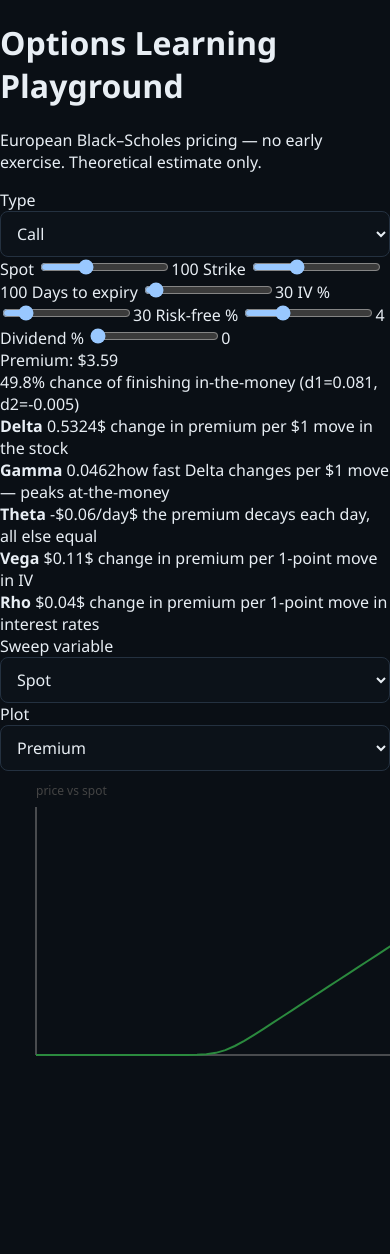
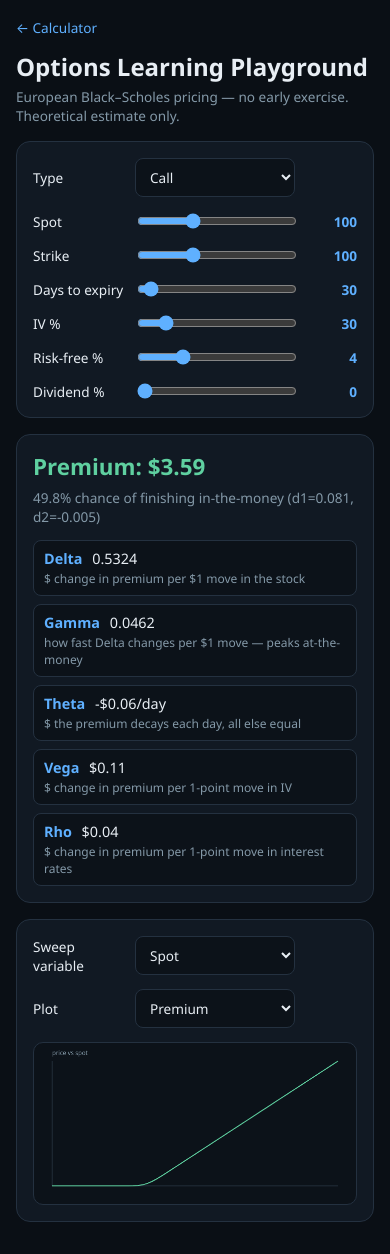
Before and after one commit to iampossiblyatwork/OptionCalculator, a Flask app: page /playground in a window 390 px wide; the page is wider, and only the part inside the window is pictured. Before the commit the page ends 1056 px from the top of that part, so only its background shows below. Run offline with Flask 3, Linux system fonts and the light colour scheme.

Commit message:
Style the learning playground (was shipped unstyled)
The /playground page had no CSS for its controls, Greeks, or sweep chart,
so on mobile the labels, sliders, and values collapsed into an unreadable
run-on jumble. Add scoped playground styling: each control is a clean
label / slider / value row (two columns on wider screens), the Greeks
render as cards with the name and value inline and the explanation
beneath, and the sweep canvas is responsive with theme-matched colors
(it was drawing dark-on-dark and was nearly invisible). Also add a back
link to the calculator.

Co-Authored-By: Claude Opus 4.8 <noreply@anthropic.com>
Claude-Session: https://claude.ai/code/session_01N4cwoB6RM4aowuFtJwQqH7

```diff
--- a/static/playground.js
+++ b/static/playground.js
@@ -98,13 +98,13 @@
     const yMin = Math.min(...ys), yMax = Math.max(...ys);
     const sx = (x) => pad + (W - 2 * pad) * (x - xMin) / (xMax - xMin || 1);
     const sy = (y) => H - pad - (H - 2 * pad) * (y - yMin) / (yMax - yMin || 1);
-    ctx.strokeStyle = "#888"; ctx.beginPath();
+    ctx.strokeStyle = "#3a4a5a"; ctx.beginPath();
     ctx.moveTo(pad, H - pad); ctx.lineTo(W - pad, H - pad);
     ctx.moveTo(pad, pad); ctx.lineTo(pad, H - pad); ctx.stroke();
-    ctx.strokeStyle = "#2b8a3e"; ctx.lineWidth = 2; ctx.beginPath();
+    ctx.strokeStyle = "#5fd0a0"; ctx.lineWidth = 2; ctx.beginPath();
     pts.forEach((p, i) => (i ? ctx.lineTo(sx(p.x), sy(p.y)) : ctx.moveTo(sx(p.x), sy(p.y))));
     ctx.stroke();
-    ctx.fillStyle = "#444"; ctx.font = "12px system-ui";
+    ctx.fillStyle = "#8499a8"; ctx.font = "12px system-ui";
     ctx.fillText(`${metric} vs ${variable}`, pad, pad - 12);
   }
 
--- a/static/style.css
+++ b/static/style.css
@@ -423,3 +423,126 @@ select,
 .ss-detail-value.good {
   color: var(--good);
 }
+
+/* Learning playground */
+.playground {
+  max-width: 820px;
+  margin: 0 auto;
+  padding: 16px;
+}
+.playground h1 {
+  font-size: 1.5rem;
+  margin: 0 0 4px;
+}
+.playground .note {
+  color: var(--muted);
+  font-size: 0.85rem;
+  margin: 0 0 16px;
+}
+.playground-nav {
+  margin-bottom: 12px;
+}
+.playground-nav a {
+  color: var(--accent);
+  text-decoration: none;
+  font-size: 0.85rem;
+}
+.playground-nav a:hover {
+  text-decoration: underline;
+}
+
+.playground .controls,
+.playground .sweep,
+.playground .outputs {
+  background: var(--surface);
+  border: 1px solid var(--border);
+  border-radius: 14px;
+  padding: 16px;
+  margin: 16px 0;
+}
+.playground .controls {
+  display: grid;
+  gap: 14px 24px;
+}
+@media (min-width: 640px) {
+  .playground .controls {
+    grid-template-columns: 1fr 1fr;
+  }
+}
+.playground .sweep {
+  display: grid;
+  gap: 14px;
+}
+
+.playground label {
+  display: grid;
+  grid-template-columns: 92px 1fr 52px;
+  align-items: center;
+  gap: 10px;
+  margin: 0;
+  font-size: 0.85rem;
+}
+.playground input[type="range"] {
+  width: 100%;
+  accent-color: var(--accent);
+}
+.playground output {
+  text-align: right;
+  font-weight: 700;
+  color: var(--accent);
+  font-variant-numeric: tabular-nums;
+}
+.playground select {
+  background: var(--surface-2);
+  border: 1px solid var(--border);
+  border-radius: 8px;
+  padding: 8px 10px;
+  width: 100%;
+}
+
+.playground .price {
+  font-size: 1.4rem;
+  font-weight: 700;
+  color: var(--good);
+}
+.playground .prob {
+  color: var(--muted);
+  font-size: 0.85rem;
+  margin: 6px 0 14px;
+}
+.playground .greeks {
+  display: grid;
+  grid-template-columns: 1fr;
+  gap: 8px;
+}
+@media (min-width: 640px) {
+  .playground .greeks {
+    grid-template-columns: 1fr 1fr;
+  }
+}
+.greek {
+  background: var(--surface-2);
+  border: 1px solid var(--border);
+  border-radius: 8px;
+  padding: 8px 10px;
+  font-size: 0.9rem;
+}
+.greek strong {
+  color: var(--accent);
+  margin-right: 6px;
+}
+.greek .meaning {
+  display: block;
+  color: var(--muted);
+  font-size: 0.75rem;
+  margin-top: 2px;
+}
+
+.playground #sweep-chart {
+  width: 100%;
+  max-width: 640px;
+  height: auto;
+  background: var(--surface-2);
+  border: 1px solid var(--border);
+  border-radius: 10px;
+}
--- a/templates/playground.html
+++ b/templates/playground.html
@@ -8,6 +8,7 @@
 </head>
 <body>
   <main class="playground">
+    <nav class="playground-nav"><a href="/">← Calculator</a></nav>
     <h1>Options Learning Playground</h1>
     <p class="note">European Black–Scholes pricing — no early exercise. Theoretical estimate only.</p>
 
```
